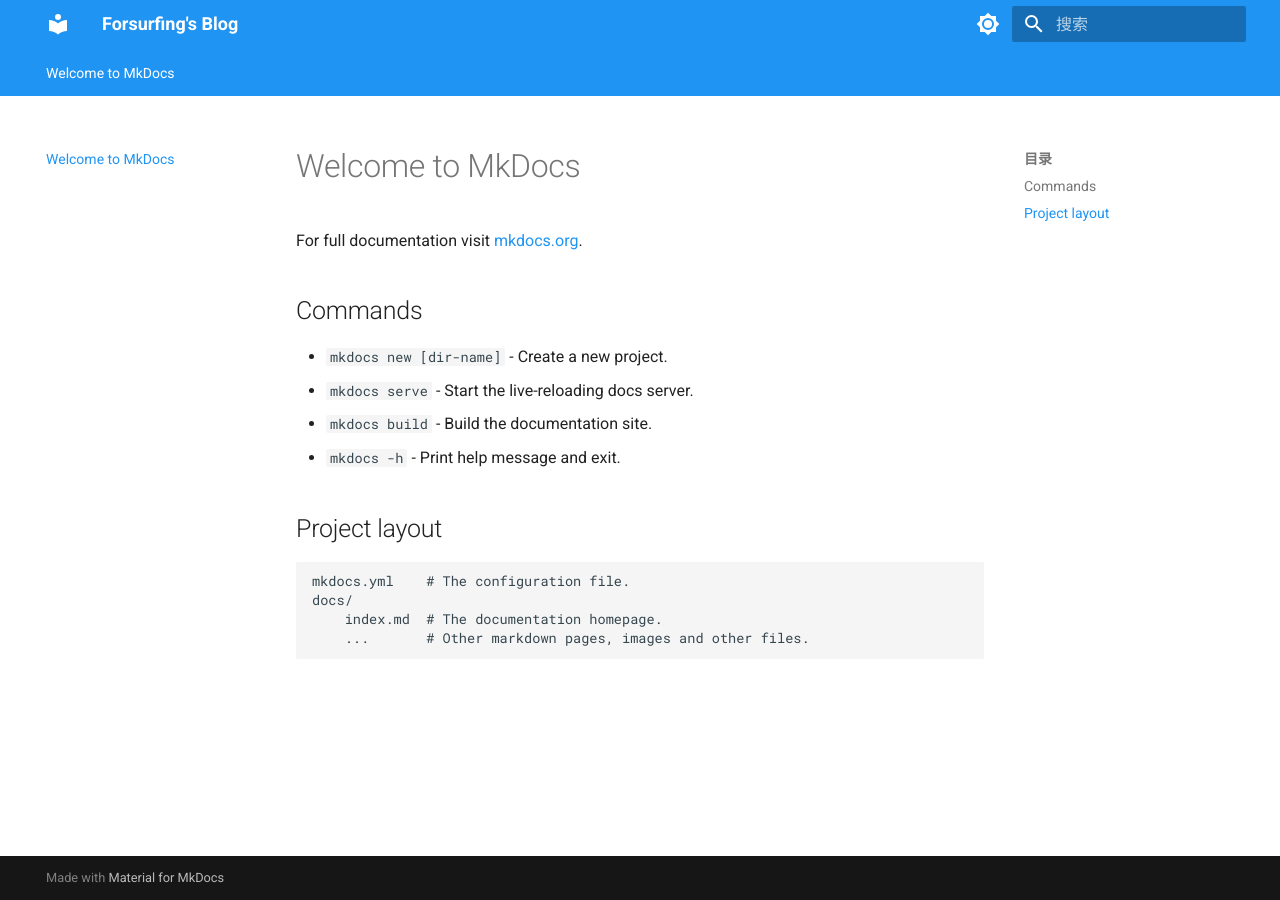
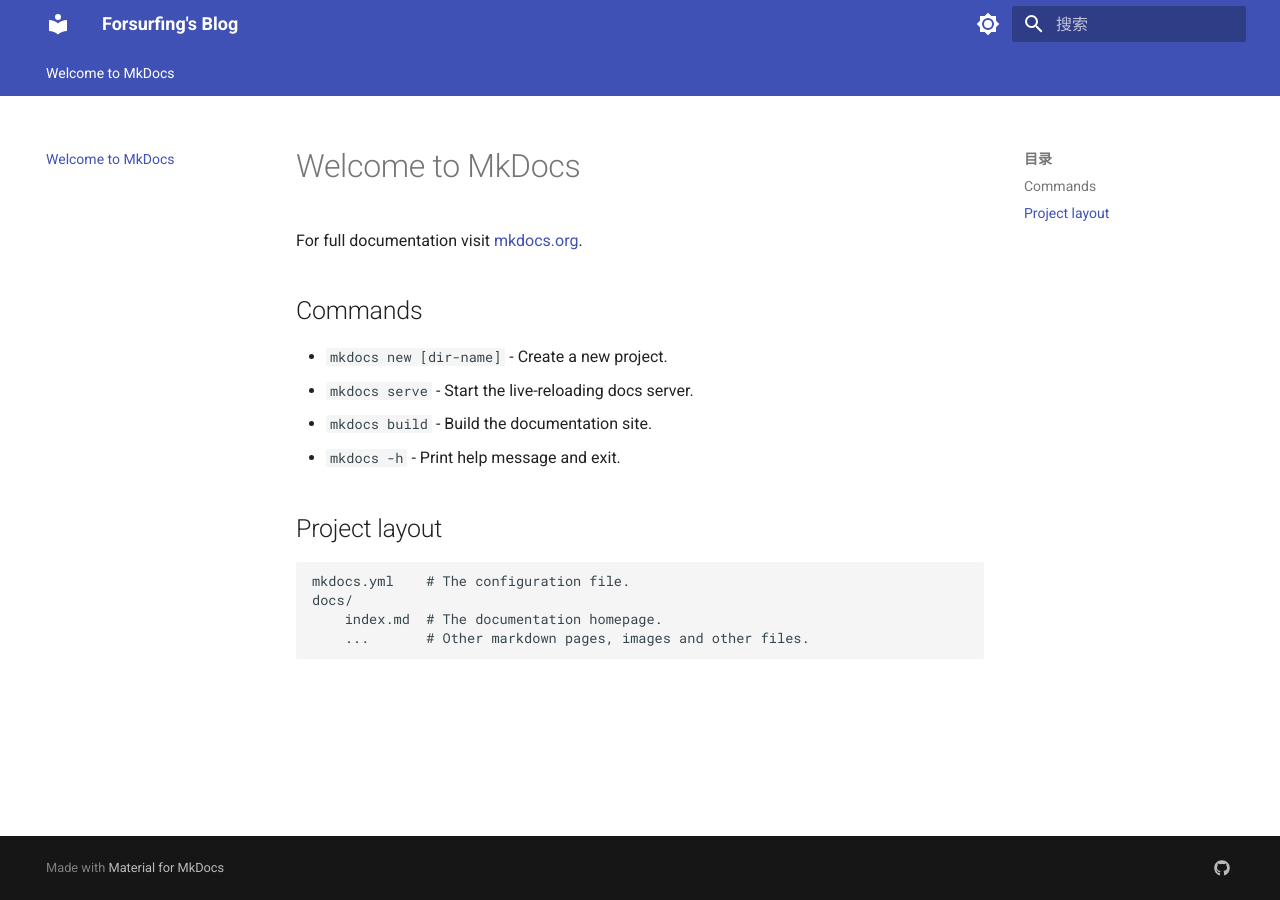
Before and after one commit to forsurfing/forsurfing.github.io, an MkDocs documentation site: the page built from docs/index.md, in a window 1280 px wide. Built offline with MkDocs 1.6.1 and Material for MkDocs 9.7.7, drawn with Linux system fonts in a browser that asks for light colours.

```diff
--- a/mkdocs.yml
+++ b/mkdocs.yml
@@ -1,41 +1,74 @@
 site_name: Forsurfing's Blog
 site_url: https://forsurfing.github.io
+site_author: Forsurfing
+site_description: Forsurfing's Personal Blog
+
 theme:
   name: material
   language: zh
+  icon:
+    logo: material/library
+  features:
+    - navigation.instant
+    - navigation.tracking
+    - navigation.tabs
+    - navigation.indexes
+    - navigation.expand
+    - navigation.top
+    - search.highlight
+    - search.share
+    - search.suggest
+    - toc.follow
   palette:
     - media: "(prefers-color-scheme: light)"
       scheme: default
-      primary: blue
-      accent: blue
+      primary: indigo
+      accent: indigo
       toggle:
         icon: material/brightness-7
-        name: 切换到深色模式
+        name: Switch to dark mode
     - media: "(prefers-color-scheme: dark)"
       scheme: slate
-      primary: blue
-      accent: blue
+      primary: indigo
+      accent: indigo
       toggle:
         icon: material/brightness-4
-        name: 切换到浅色模式
-  features:
-    - navigation.tabs
-    - navigation.top
-    - navigation.indexes
-    - search.suggest
-    - search.highlight
+        name: Switch to light mode
 
 markdown_extensions:
+  - abbr
   - attr_list
+  - def_list
+  - footnotes
   - md_in_html
-  - pymdownx.highlight:
-      anchor_linenums: true
-  - pymdownx.superfences
-  - pymdownx.inlinehilite
-  - pymdownx.snippets
+  - toc:
+      permalink: true
+  - pymdownx.arithmatex:
+      generic: true
+  - pymdownx.betterem:
+      smart_enable: all
+  - pymdownx.caret
+  - pymdownx.details
   - pymdownx.emoji:
       emoji_index: !!python/name:material.extensions.emoji.twemoji
       emoji_generator: !!python/name:material.extensions.emoji.to_svg
+  - pymdownx.highlight:
+      anchor_linenums: true
+  - pymdownx.inlinehilite
+  - pymdownx.snippets
+  - pymdownx.superfences:
+      custom_fences:
+        - name: mermaid
+          class: mermaid
+          format: !!python/name:pymdownx.superfences.fence_code_format
+  - pymdownx.tasklist:
+      custom_checkbox: true
+  - pymdownx.tilde
 
 plugins:
   - search
+
+extra:
+  social:
+    - icon: fontawesome/brands/github
+      link: https://github.com/forsurfing
```
